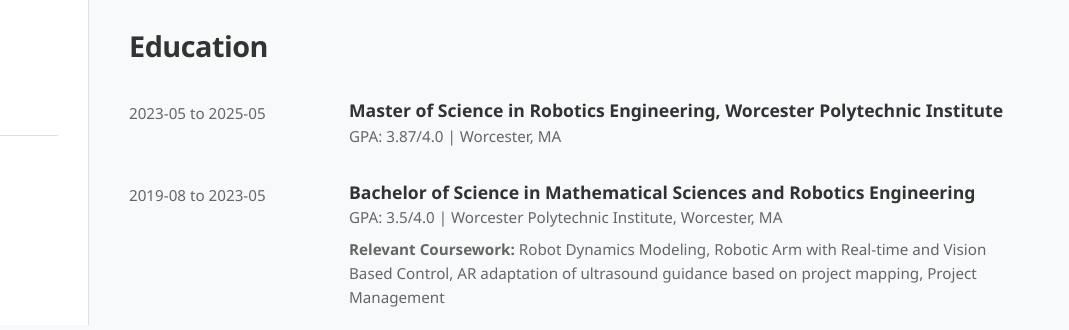
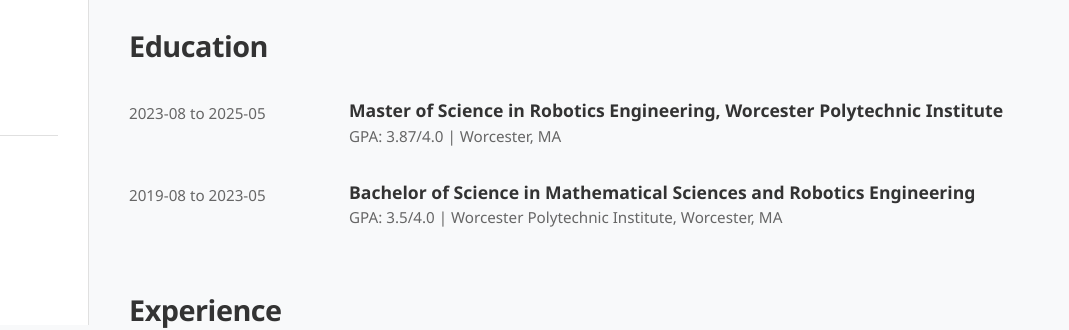
Before and after one commit to wyy-47/wyy-47.github.io, a plain HTML site: page pages/resume.html in a window 1280 px wide. Shown: the part 475-805 px from the top of the page, 211-1280 px from the left. Drawn offline with Linux system fonts and the light colour scheme.

Commit message:
minor change

```diff
--- a/pages/resume.html
+++ b/pages/resume.html
@@ -72,7 +72,7 @@
                     <h2 class="section-title">Education</h2>
 
                     <div class="cv-item">
-                        <div class="cv-date-range">2023-05 to 2025-05</div>
+                        <div class="cv-date-range">2023-08 to 2025-05</div>
                         <div class="cv-content">
                             <div class="cv-title-line">Master of Science in Robotics Engineering, Worcester Polytechnic Institute</div>
                             <div class="cv-subtitle">GPA: 3.87/4.0 | Worcester, MA</div>
@@ -84,9 +84,9 @@
                         <div class="cv-content">
                             <div class="cv-title-line">Bachelor of Science in Mathematical Sciences and Robotics Engineering</div>
                             <div class="cv-subtitle">GPA: 3.5/4.0 | Worcester Polytechnic Institute, Worcester, MA</div>
-                            <div class="cv-description">
+                            <!-- <div class="cv-description">
                                 <strong>Relevant Coursework:</strong> Robot Dynamics Modeling, Robotic Arm with Real-time and Vision Based Control, AR adaptation of ultrasound guidance based on project mapping, Project Management
-                            </div>
+                            </div> -->
                         </div>
                     </div>
                 </section>
```
